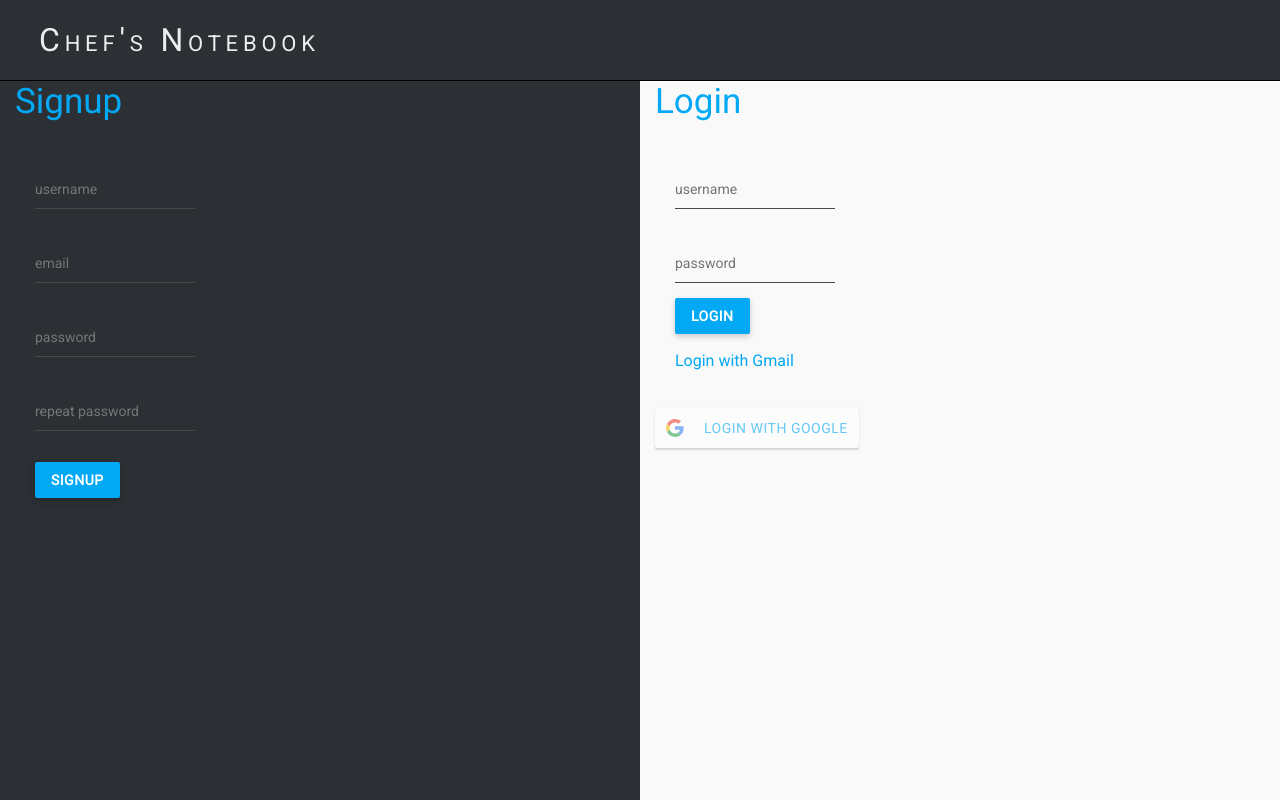
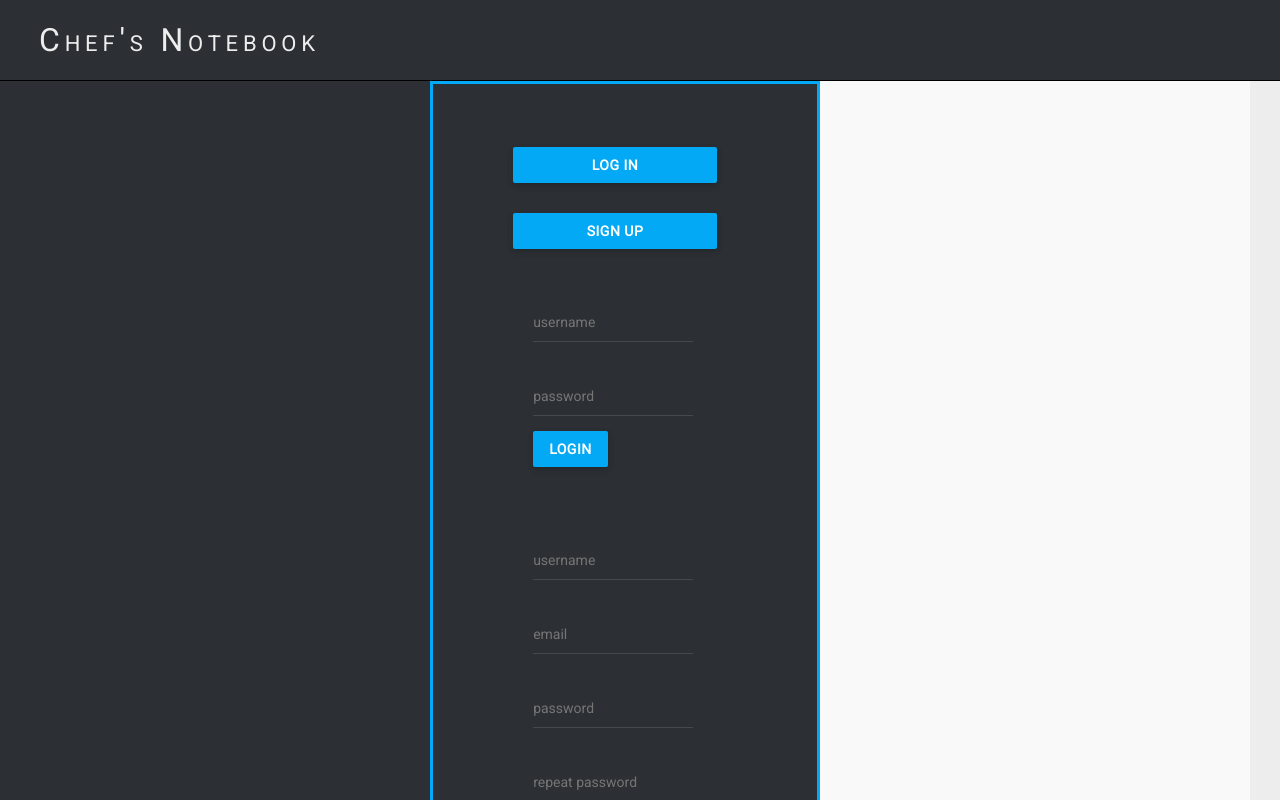
Before and after one commit to ramonaspence/chefs-notebook, a React (Create React App) app in the folder frontend/static/: page / in a window 1280 px wide. Shown: the top 800 px of the page. Built offline with nearby package versions, Linux system fonts and the light colour scheme; no server answers.

Commit message:
debugging token authentication

```diff
--- a/frontend/static/src/App.css
+++ b/frontend/static/src/App.css
@@ -1,4 +1,6 @@
 @import url('https://fonts.googleapis.com/css2?family=Roboto&display=swap');
+
+@import './authentication/styles/styles.css';
 @import './containers/styles/styles.css';
 
 
--- a/frontend/static/src/App.js
+++ b/frontend/static/src/App.js
@@ -13,7 +13,7 @@ import ProfileDetail from './user-profile-components/ProfileDetail.js';
 import Dashboard from './social-components/Dashboard.js';
 import ProfileUpdate from './user-profile-components/ProfileUpdate.js';
 import ProfileCreate from './user-profile-components/ProfileCreate.js';
-import ProfileView from './user-profile-components/ProfileView.js';
+import MyProfile from './user-profile-components/MyProfile.js';
 import RecipeUpdate from './recipe-components/RecipeUpdate.js';
 import RecipeDetail from './recipe-components/RecipeDetail.js'
 import RecipeCreate from './recipe-components/RecipeCreate.js';
@@ -61,7 +61,7 @@ class App extends Component {
           <Route path="/profile/following/" exact component={ListFollowing} />
           <Route path="/profile/update/:id" component={ProfileUpdate} />
           <Route path="/profile/create/" component={ProfileCreate} />
-          <Route path="/profile/" component={ProfileView} />
+          <Route path="/profile/" component={MyProfile} />
           <Route path="/add/recipe/" component={RecipeCreate} />
           <Route path="/recipes/" exact component={ExploreRecipeList}/>
           <Route path="/recipes/:id" component={RecipeDetail} />
--- a/frontend/static/src/authentication/GoogleSocialAuth.js
+++ b/frontend/static/src/authentication/GoogleSocialAuth.js
@@ -8,11 +8,18 @@ class GoogleSocialAuth extends Component {
   render() {
     const googleResponse = (response) => {
       console.log(response);
+      if (response.accessToken) {
+        localStorage.setItem('current-user', JSON.stringify({key: response.accessToken}));
+        console.log(JSON.parse(localStorage.getItem('current-user')).key);
+      }
     }
+
+
     return (
-      <div className="App">
+      <div>
 
         <GoogleLogin
+          id="google-login"
           clientId= {`${GOOGLE_CLIENT_ID}`}
           buttonText="Login with Google"
           onSuccess={googleResponse}
--- a/frontend/static/src/authentication/Login.js
+++ b/frontend/static/src/authentication/Login.js
@@ -18,19 +18,13 @@ class Login extends Component {
       password: '',
 
     }
-    this.handleGoogleAuth = this.handleGoogleAuth.bind(this)
+
     this.captureLogin = this.captureLogin.bind(this)
     this.handleLogin = this.handleLogin.bind(this)
     this.handleChange = this.handleChange.bind(this)
   }
 
-  handleGoogleAuth(e) {
-    console.log('fired');
-    e.preventDefault();
-    axios.post(`${BASE_URL}/accounts/login/`, this.state)
-    .then(res => localStorage.setItem('current-user', JSON.stringify(res.data)))
-    .catch(err => console.log(err));
-  }
+
 
   handleChange(e) {
     e.preventDefault();
@@ -44,7 +38,7 @@ class Login extends Component {
       localStorage.setItem('currentUser', JSON.stringify({username: res.data.username, userid: res.data.pk}))
       console.log(res);
     })
-      .then(this.setState({redirect: true}))
+    .then(this.setState({redirect: true}))
     .catch(err => console.log(err))
   }
 
@@ -62,7 +56,6 @@ class Login extends Component {
     if (this.state.redirect && localStorage.getItem('current-user')) {
       return (<Redirect to="/dashboard/" />);
     }
-    console.log('login', this.props);
     return (
       <React.Fragment>
     <div className="card-body">
@@ -79,7 +72,6 @@ class Login extends Component {
 
           </div>
       </form>
-          <div onClick={this.handleGoogleAuth} className="home-button">Login with Gmail</div>
     </div>
     </React.Fragment>
 
--- a/frontend/static/src/containers/Home.js
+++ b/frontend/static/src/containers/Home.js
@@ -33,31 +33,29 @@ class Home extends Component {
         </div>
       </div>
 
-      <div className="row">
+      <div className="row background-home">
+        <div className="center-box">
+          <button className="home-button">Log In</button>
+          <button className="home-button">Sign Up</button>
+        <Login props={this.props}/>
+        <Signup props={this.props}/>
+        <GoogleSocialAuth />
+        </div>
+{/*
         <div className="left">
           <div className="col-sm-6 col-12 content-left">
             <h2>Signup</h2>
             <Signup props={this.props}/>
-          </div>
+</div>  */}
 
-          </div>
-      {/* <div>
-        <div className="col-sm-6 col-12 content-center">
-          <h2>Signup</h2>
-          <h2>Login</h2>
-          <h2>Login with Google</h2>
-        </div>
-      </div> */}
-
-
-          <div className="right">
+          {/* <div className="right">
             <div className="col-sm-6 col-12 content-right">
               <h2>Login</h2>
               <Login props={this.props}/>
-              <GoogleSocialAuth />
+
             </div>
 
-          </div>
+          </div>*/}
         </div>
       </React.Fragment>
     )
--- a/frontend/static/src/containers/styles/styles.css
+++ b/frontend/static/src/containers/styles/styles.css
@@ -1,19 +1,26 @@
 
-.left {
-    width: 50%;
-    height: 100%;
+.background-home {
+    /* Permalink - use to edit and share this gradient: https://colorzilla.com/gradient-editor/#4c4c4c+49,4c4c4c+50,f9f9f9+50,f9f9f9+50 */
+    background: #2C3034; /* Old browsers */
+    background: -moz-linear-gradient(left,  #2C3034 49%, #2C3034 50%, #f9f9f9 50%, #f9f9f9 50%); /* FF3.6-15 */
+    background: -webkit-linear-gradient(left,  #2C3034 49%,#2C3034 50%,#f9f9f9 50%,#f9f9f9 50%); /* Chrome10-25,Safari5.1-6 */
+    background: linear-gradient(to right,  #2C3034 49%,#2C3034 50%,#f9f9f9 50%,#f9f9f9 50%); /* W3C, IE10+, FF16+, Chrome26+, Opera12+, Safari7+ */
+    filter: progid:DXImageTransform.Microsoft.gradient( startColorstr='#4c4c4c', endColorstr='#f9f9f9',GradientType=1 ); /* IE6-9 */
+    width: 100%;
+    height: 100vh;
+}
+
+.center-box {
     background: #2C3034;
-    left: 0;
-    position: absolute;
-  }
+    margin: auto;
+    width: fit-content;
+    height: fit-content;
+    border: solid 3px #03A9F4;
+    display: flex;
+    flex-direction: column;
+    padding: 3rem 5rem;
 
-  .right {
-    width: 50%;
-    height: 100%;
-    background: #f9f9f9;
-    right: 0;
-    position: absolute;
-  }
+}
 
   button {
     background: #03A9F4;
@@ -52,30 +59,10 @@
 
   }
 
-  /* .content-right {
-    width: 25rem;
-    margin: 0 auto;
-    top: 20vh;
-    position: relative;
-    left: 40%;
-    margin-left: -6rem;
-  }
-
-  .content-left {
-    width: 25rem;
-    margin: 0 auto;
-    top: 20vh;
-    position: relative;
-    left: 40%;
-    margin-left: -3rem;
-
-  } */
-
   .content-right h2 {
     color: #03A9F4;
     font-weight: 300;
     font-size: 35px;
-
 
   }
 
@@ -85,20 +72,6 @@
     font-size: 35px;
     text-align: left;
   }
-
-  /* START responsive design for login on Homepage */
-/*
-  @media (max-width: 425px) {
-    .content-right h2 {
-      margin-left: 1rem;
-    }
-
-    .content-right {
-      margin-left: -5.25rem;
-    }
-  }
-   */
-   /* END responsive design for login on Homepage */
 
   input {
     background: transparent;
--- a/frontend/static/src/user-profile-components/ProfileView.js
+++ b/frontend/static/src/user-profile-components/MyProfile.js
@@ -18,7 +18,7 @@ axios.defaults.xsrfHeaderName = 'X-CSRFToken';
 const BASE_URL = process.env.REACT_APP_BASE_URL;
 
 
-class ProfileView extends Component {
+class MyProfile extends Component {
   constructor() {
     super();
 
@@ -28,7 +28,6 @@ class ProfileView extends Component {
       hidesearch: true,
       toggle: 'recipe'
     }
-
 
     this.componentDidMount = this.componentDidMount.bind(this);
     this.handleFollowers = this.handleFollowers.bind(this);
@@ -50,17 +49,6 @@ class ProfileView extends Component {
     e.preventDefault();
     this.setState({toggle: 'followers'})
   }
-
-  getFollows() {
-    console.log(this.props);
-    axios.get(`${BASE_URL}/api/v1/profiles/follows/`, {
-      headers: {'Authorization': `Token ${JSON.parse(localStorage.setItem('current-user')).key}`}
-    })
-    .then(res => this.setState({follows: res.data}))
-    .catch(err => console.log(err))
-  }
-
-
 
   componentDidMount() {
     getAPICall('profiles/user/')
@@ -130,4 +118,4 @@ class ProfileView extends Component {
     )
   }
 }
-export default ProfileView;
+export default MyProfile;
--- a/frontend/static/src/utils/makeAPICall.js
+++ b/frontend/static/src/utils/makeAPICall.js
@@ -3,12 +3,11 @@ import axios from "axios";
 const BASE_URL = process.env.REACT_APP_BASE_URL;
 
 export const GetAPICall = (endpoint) => {
-    return axios.get(`${BASE_URL}/api/v1/${endpoint}/`, {
+    return axios.get(`${BASE_URL}/api/v1/${endpoint}`, {
         headers: {
             'Authorization': `Token ${JSON.parse(localStorage.getItem('current-user')).key}`
         }
     });
-    // Because we return axios.get() we specify a .then() and .catch() when makeAPICall() is called.
 
 }
 
```
Also changed, not shown: frontend/static/src/authentication/styles/styles.css (added), 2 other files (tests, documents, lock files or other folders).
